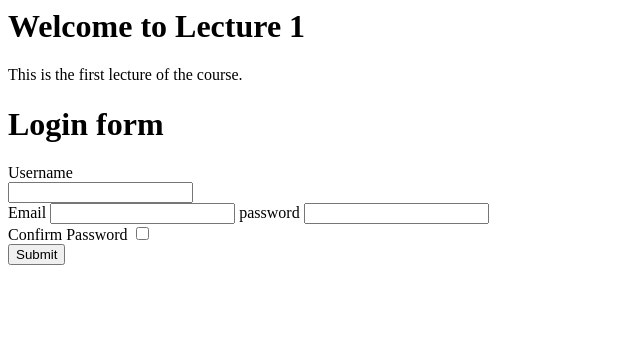
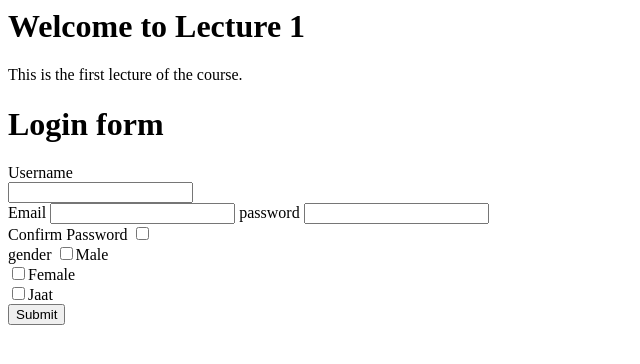
Before and after one commit to Sagarchhikara/Personal-code-practice, a plain HTML site: page lec1.html in a window 1280 px wide. Shown: the whole page, without its empty margins (0-640 px from the left). Drawn offline with Linux system fonts and the light colour scheme.

Commit message:
Update lec1.html

```diff
--- a/lec1.html
+++ b/lec1.html
@@ -18,7 +18,13 @@
             <input type="password" id="password" name="password"><br>
             <label for="confirm-password">Confirm Password</label>
             <input type="checkbox" id="confirm-password" name="confirm-password"><br>
+            <label for="gender">gender</label>
+            <input type="checkbox" id="gender" name="gender">Male<br>
+            <input type="checkbox" id="gender" name="gender">Female<br>
+            <input type="checkbox" name="other-gender" id="other-gender">Jaat
+            <br>
             <button>Submit</button>
+
         </form>
     </div>
 
```
